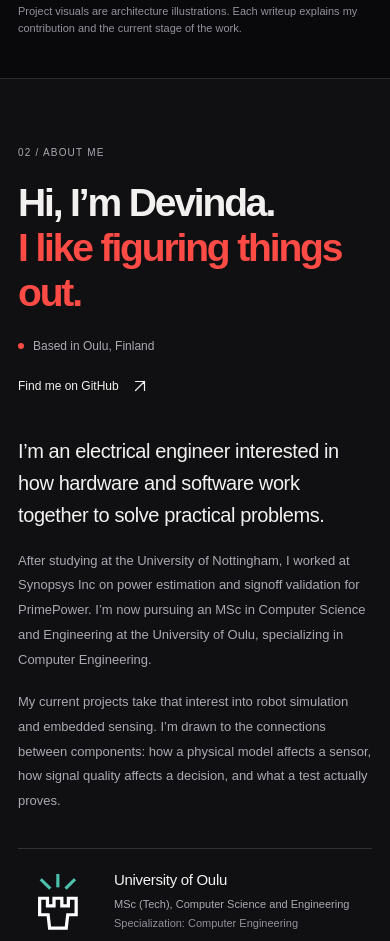
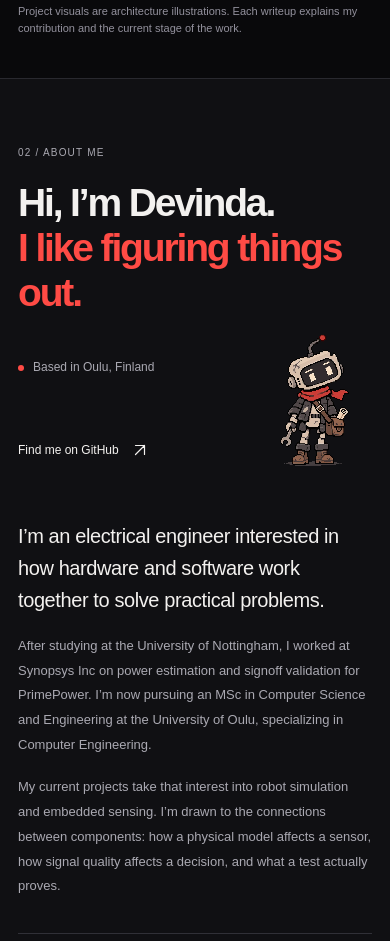
Before and after one commit to devindakulatunge/devindakulatunge.github.io, an Astro site: page / in a window 390 px wide. Shown: the part 2164-3105 px from the top of the page. Built offline with nearby package versions, Linux system fonts and the light colour scheme; Astro itself is replaced by a stand-in of ours.

Commit message:
Add the Tinkerer character to the About introduction

```diff
--- a/src/pages/index.astro
+++ b/src/pages/index.astro
@@ -1,9 +1,11 @@
 ---
 import { getCollection } from 'astro:content';
+import { Image } from 'astro:assets';
 import Layout from '../layouts/Layout.astro';
 import ProjectCard from '../components/ProjectCard.astro';
 import Icon from '../components/Icon.astro';
 import { profile } from '../data/profile';
+import tinkerer from '../assets/tinkerer.webp';
 const projects = (await getCollection('projects')).sort((a, b) => a.data.order - b.data.order);
 ---
 
@@ -46,6 +48,19 @@ const projects = (await getCollection('projects')).sort((a, b) => a.data.order -
         <a href={profile.github} target="_blank" rel="noopener noreferrer" class="text-link">
           Find me on GitHub <Icon name="external" size={18} />
         </a>
+        <figure class="about-character">
+          <Image
+            src={tinkerer}
+            alt="The Tinkerer, a curious pixel robot with a red scarf and a bag of tools."
+            width={256}
+            widths={[128, 192, 256, 384, 512]}
+            sizes="(max-width: 540px) 112px, (max-width: 820px) 144px, 256px"
+            format="webp"
+            quality={90}
+            loading="lazy"
+            decoding="async"
+          />
+        </figure>
       </div>
       <div class="about-content">
         <p class="about-lead">
--- a/src/styles/global.css
+++ b/src/styles/global.css
@@ -452,7 +452,17 @@ ul {
   grid-template-columns: 1fr 1.15fr;
   gap: 100px;
 }
+.about-heading {
+  display: grid;
+  grid-template-areas: 'eyebrow' 'title' 'location' 'social' 'character';
+  align-content: start;
+  justify-items: start;
+}
+.about-heading > .eyebrow {
+  grid-area: eyebrow;
+}
 .about-heading h2 {
+  grid-area: title;
   font-size: 47px;
   letter-spacing: -0.055em;
   line-height: 1.15;
@@ -462,6 +472,7 @@ ul {
   color: var(--red);
 }
 .about-location {
+  grid-area: location;
   display: flex;
   align-items: center;
   gap: 9px;
@@ -478,7 +489,20 @@ ul {
   border-radius: 50%;
 }
 .about-heading .text-link {
+  grid-area: social;
   margin-top: 30px;
+}
+.about-character {
+  grid-area: character;
+  justify-self: center;
+  width: 16rem;
+  margin-top: 1.5rem;
+}
+.about-character img {
+  display: block;
+  width: 100%;
+  height: auto;
+  image-rendering: pixelated;
 }
 .about-lead {
   font-family: var(--heading);
@@ -871,6 +895,20 @@ ul {
     grid-template-columns: 1fr;
     gap: 40px;
   }
+  .about-heading {
+    grid-template-columns: minmax(0, 1fr) 9rem;
+    grid-template-areas:
+      'eyebrow character'
+      'title character'
+      'location character'
+      'social character';
+    column-gap: 1.5rem;
+  }
+  .about-character {
+    width: 9rem;
+    align-self: center;
+    margin-top: 0;
+  }
   .about-heading h2 br {
     display: none;
   }
@@ -1009,6 +1047,19 @@ ul {
   .about-heading h2 {
     font-size: 39px;
     margin-top: 20px;
+  }
+  .about-heading {
+    grid-template-columns: minmax(0, 1fr) 7rem;
+    grid-template-areas:
+      'eyebrow eyebrow'
+      'title title'
+      'location character'
+      'social character';
+    column-gap: 1rem;
+  }
+  .about-character {
+    width: 7rem;
+    margin-top: 0.75rem;
   }
   .about-lead {
     font-size: 20px !important;
```
Also changed, not shown: README.md, src/assets/tinkerer.webp (added).
